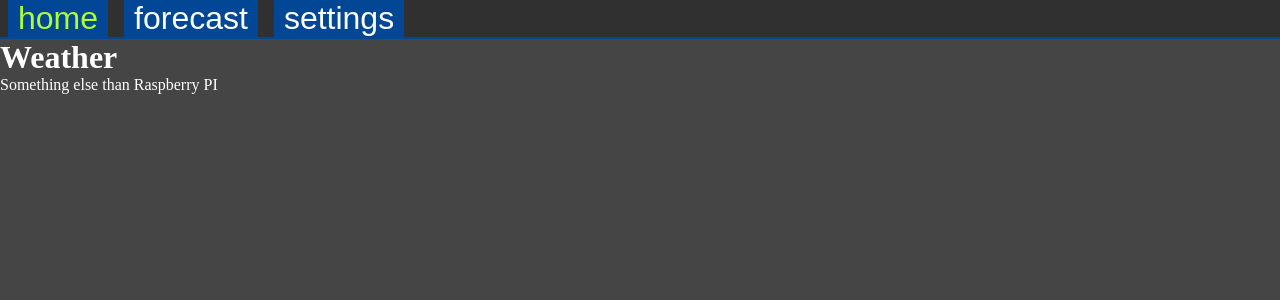
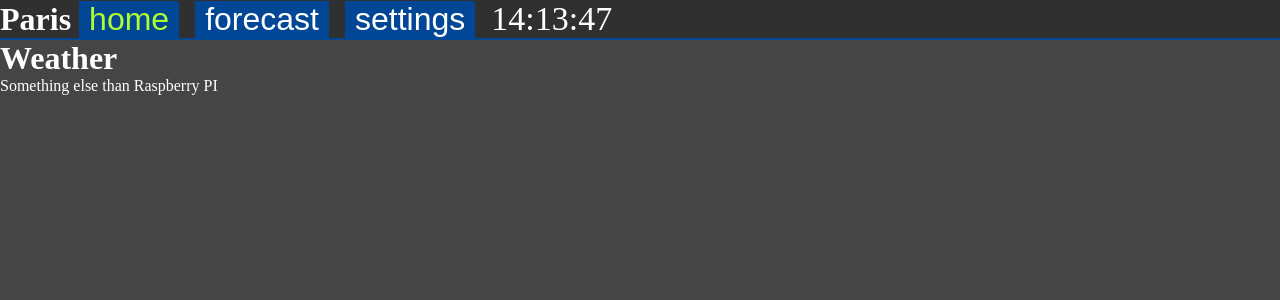
Before and after one commit to maximekuhn/rusty-weather, a React (Create React App) app in the folder frontend/: page / in a window 1280 px wide. Shown: the top 300 px of the page. Built offline with nearby package versions, Linux system fonts and the light colour scheme.

Commit message:
add(frontend): navbar clock + city

```diff
--- a/frontend/src/components/navbar/Navbar.css
+++ b/frontend/src/components/navbar/Navbar.css
@@ -1,6 +1,10 @@
 .Navbar {
     background-color: #303030;
     border-bottom: 2px solid #024796;
+}
+
+.Navbar h1 {
+    display: inline;
 }
 
 .Navbar div {
@@ -26,3 +30,7 @@
     padding-left: 10px;
     padding-right: 10px;
 }
+
+.NavbarClock {
+    font-size: 34px;
+}
--- a/frontend/src/components/navbar/Navbar.tsx
+++ b/frontend/src/components/navbar/Navbar.tsx
@@ -1,8 +1,11 @@
 import NavbarItem from "./NavbarItem";
 import {useState} from "react";
 import './Navbar.css';
+import {useSettings} from "../../config/SettingsContext";
+import NavbarClock from "./NavbarClock";
 
 function Navbar() {
+    const {settings} = useSettings();
     const [activeItem, setActiveItem] = useState<string>("home");
 
     function handeItemClick(title: string) {
@@ -11,12 +14,14 @@ function Navbar() {
 
     return (
         <div className="Navbar">
+            <h1>{settings.city}</h1>
             <NavbarItem title={"home"} pathTo={"/"} isActive={activeItem === "home"}
                         onClick={() => handeItemClick("home")}/>
             <NavbarItem title={"forecast"} pathTo={"/forecast"} isActive={activeItem === "forecast"}
                         onClick={() => handeItemClick("forecast")}/>
             <NavbarItem title={"settings"} pathTo={"/settings"} isActive={activeItem === "settings"}
                         onClick={() => handeItemClick("settings")}/>
+            <NavbarClock />
         </div>
     );
 }
--- /dev/null
+++ b/frontend/src/components/navbar/NavbarClock.tsx
@@ -0,0 +1,20 @@
+import {useEffect, useState} from "react";
+
+function NavbarClock() {
+    const [currentDate, setCurrentDate] = useState<Date>(new Date());
+    const displayedDate = `${currentDate.getHours()}:${currentDate.getMinutes()}:${currentDate.getSeconds()}`;
+
+    useEffect(() => {
+        const interval = setInterval(() => {
+            setCurrentDate(new Date());
+        }, 1000);
+
+        return () => clearInterval(interval);
+    }, []);
+
+    return (
+        <div className="NavbarClock">{displayedDate}</div>
+    );
+}
+
+export default NavbarClock;
```
